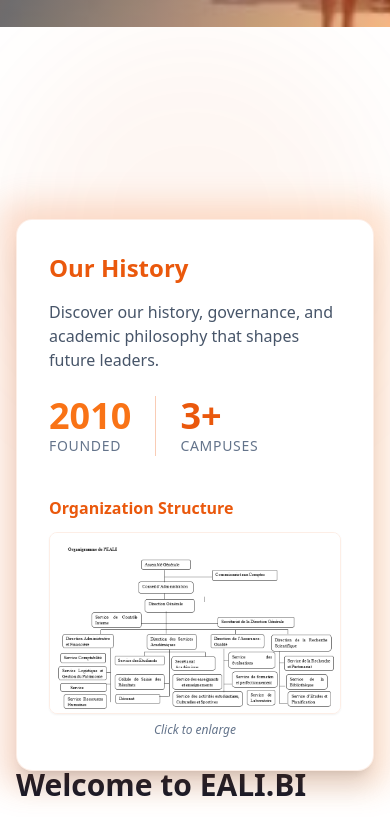
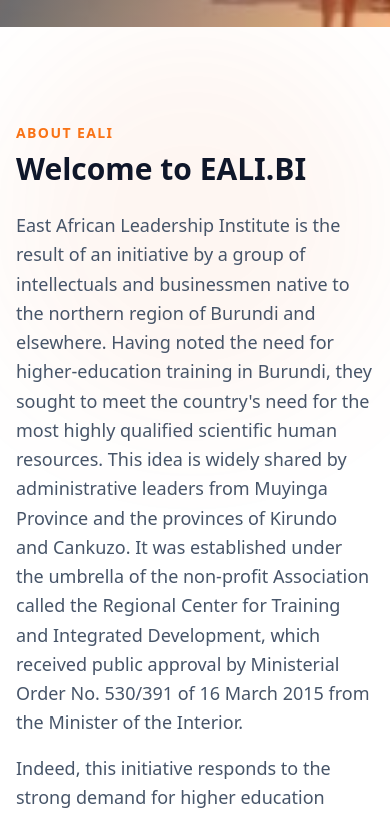
Before and after one commit to ai-git-aly/eali_react_frontend, a React (Vite) app: page / in a window 390 px wide. Shown: the part 817-1634 px from the top of the page. Built offline with nearby package versions, Linux system fonts and the light colour scheme; no server answers.

Commit message:
Fix the title below the card picture

```diff
--- a/src/sections/About.tsx
+++ b/src/sections/About.tsx
@@ -16,7 +16,7 @@
 
             <div className="max-w-7xl mx-auto px-4 sm:px-6 lg:px-8 relative z-10">
                 <div className="grid grid-cols-1 lg:grid-cols-2 gap-16 items-start">
-                    <RevealOnScroll direction="right" className="relative sticky top-24">
+                    <RevealOnScroll direction="right" className="relative lg:sticky lg:top-24 order-2 lg:order-1">
                         <div className="absolute -inset-4 bg-gradient-to-r from-brand-primary to-brand-secondary rounded-2xl blur-lg opacity-20"></div>
                         <div className="relative bg-white border border-brand-primary/10 p-8 rounded-2xl h-full flex flex-col justify-center shadow-xl">
                             <h3 className="text-2xl font-bold text-brand-primary mb-4">{t('our_history')}</h3>
@@ -49,7 +49,7 @@
                             </div>
                         </div>
                     </RevealOnScroll>
-                    <RevealOnScroll direction="left" delay={0.2}>
+                    <RevealOnScroll direction="left" delay={0.2} className="order-1 lg:order-2">
                         <h2 className="text-sm font-semibold text-brand-secondary tracking-widest uppercase mb-2">{t('about')}</h2>
                         <h3 className="text-3xl md:text-4xl font-bold text-slate-900 mb-6">{t('welcome_to_eali')}</h3>
 
```
